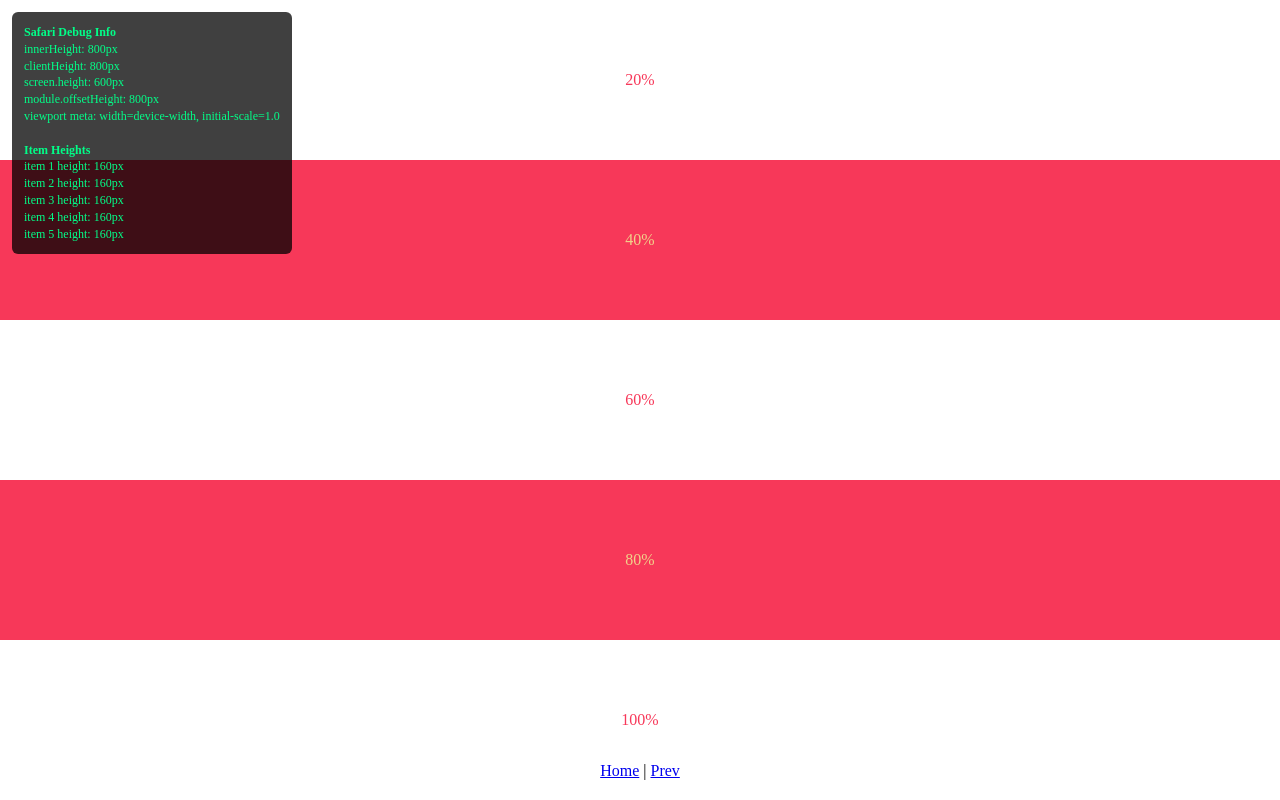
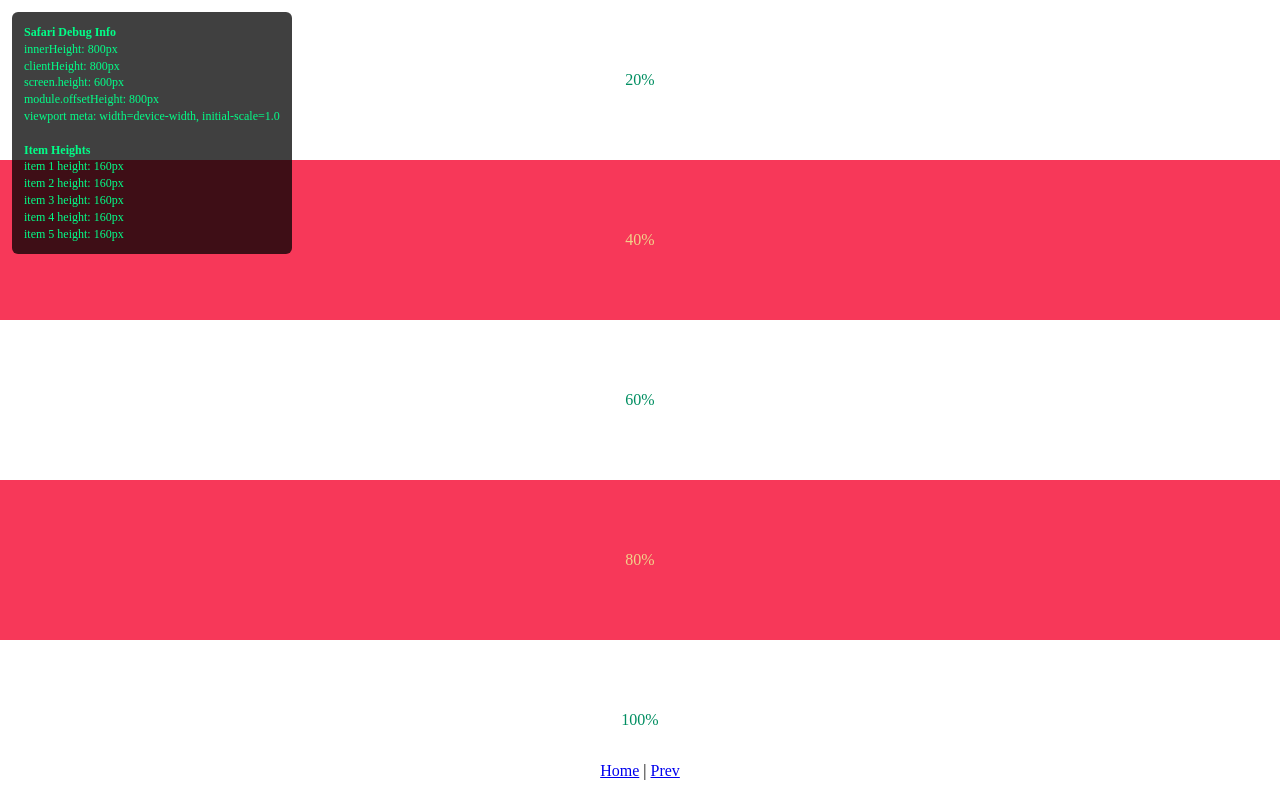
Before and after one commit to yulinn41/viewport-on-mobile-demo, a website: page docs/page3-postcss.html in a window 1280 px wide. Drawn offline with Linux system fonts and the light colour scheme.

Commit message:
加上display: flex;

```diff
--- a/docs/styles-postcss.css
+++ b/docs/styles-postcss.css
@@ -10,6 +10,8 @@
   width: 100%;     /* ← 重要！要覆蓋 max-width */
   max-width: none; /* ← 防止舊版本 cache */
   margin: 0 auto;
+    display: flex;
+  flex-direction: column;   /* ★★ 必加：讓 item 等比分配 */
 }
 
 @supports (-webkit-touch-callout: none) {
@@ -28,7 +30,7 @@
 
 .module__item:nth-child(odd) {
   background: #fff;
-  color: #F73859;
+  color: #008e61;
 }
 
 .module__item:nth-child(even) {
```
